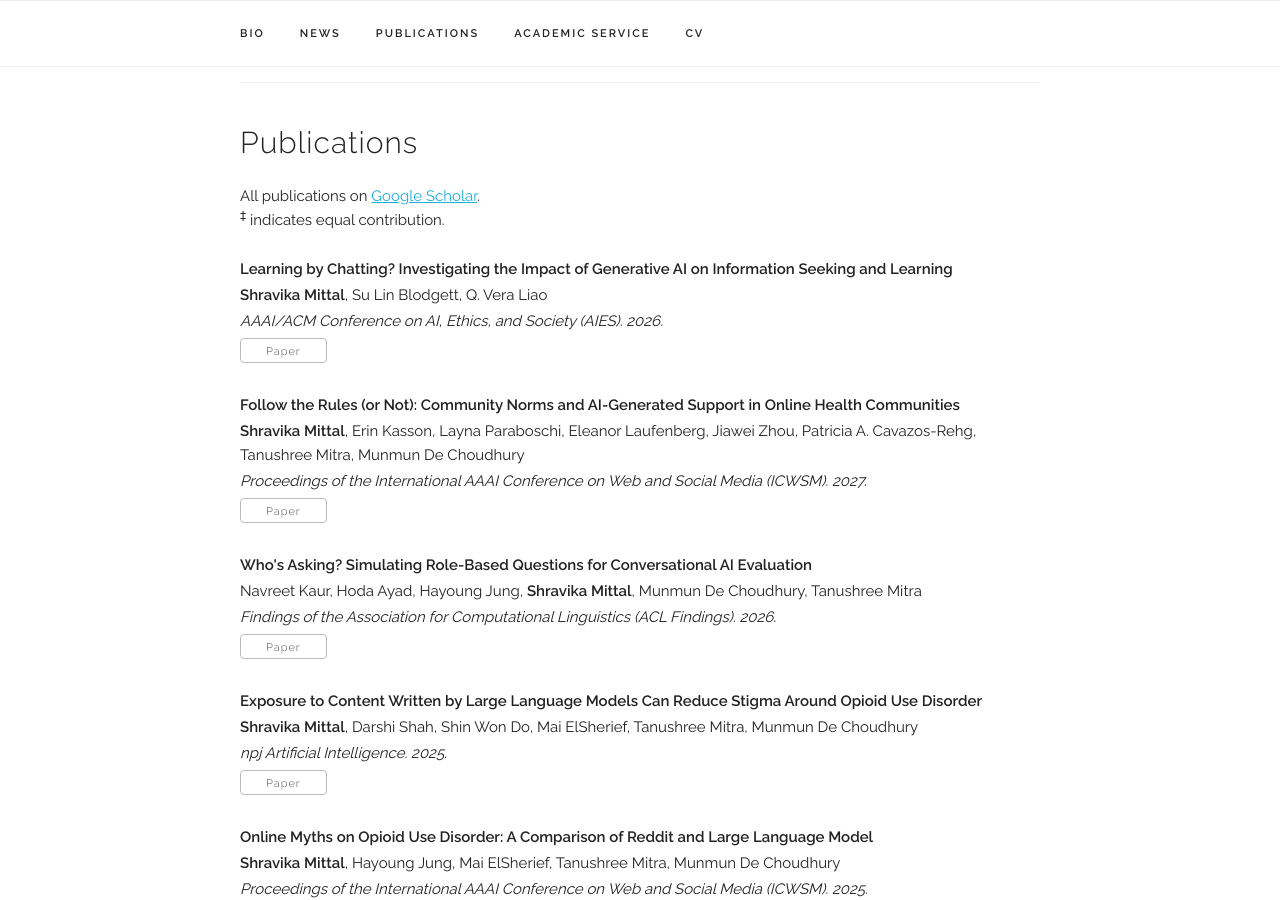
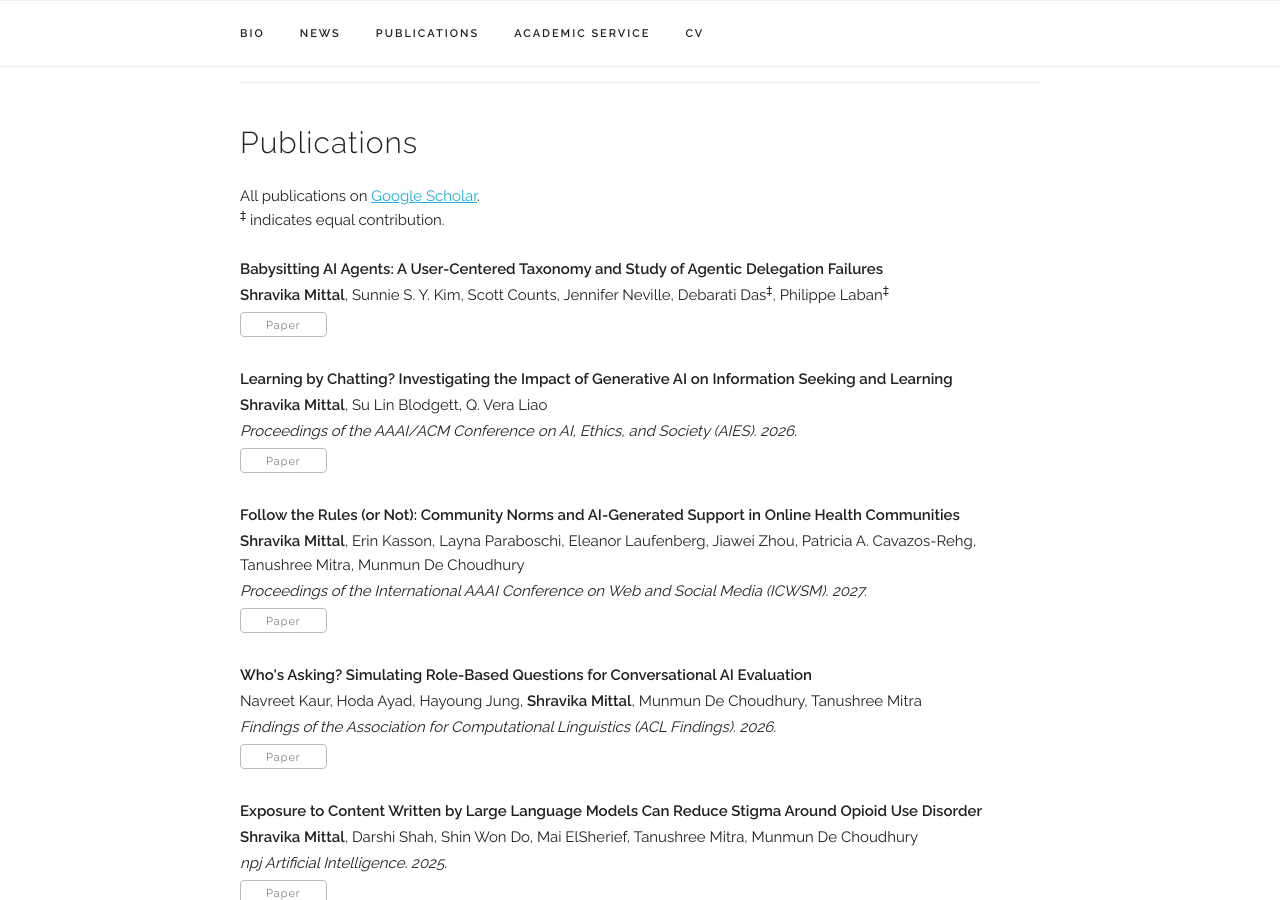
Before and after one commit to mittalshravika/mittalshravika.github.io, a Jekyll site: the page built from index.html, in a window 1280 px wide and 900 px high, scrolled down 1220 px. Built offline with Jekyll 4.4.1, drawn with Linux system fonts in a browser that asks for light colours; some web fonts are replaced.

Commit message:
added my intern paper

```diff
--- a/_data/publications.yaml
+++ b/_data/publications.yaml
@@ -140,10 +140,15 @@ papers:
   #   paper_pdf: "/assets/publications/2010_machine_readable_dictionaries/paper.pdf"
   #   selected: n
 
+  - title: "Babysitting AI Agents: A User-Centered Taxonomy and Study of Agentic Delegation Failures"
+    authors: "<b>Shravika Mittal</b>, Sunnie S. Y. Kim, Scott Counts, Jennifer Neville, Debarati Das<sup>‡</sup>, Philippe Laban<sup>‡</sup>"
+    paper_pdf: "https://arxiv.org/abs/2610.34748"
+    selected: y
+
   - title: "Learning by Chatting? Investigating the Impact of Generative AI on Information Seeking and Learning"
     authors: "<b>Shravika Mittal</b>, Su Lin Blodgett, Q. Vera Liao"
-    venue: " AAAI/ACM Conference on AI, Ethics, and Society (AIES). 2026."
-    paper_pdf: "https://arxiv.org/abs/2606.11669"
+    venue: "Proceedings of the AAAI/ACM Conference on AI, Ethics, and Society (AIES). 2026."
+    paper_pdf: "https://ojs.aaai.org/index.php/AIES/article/view/43271"
     selected: y
 
   - title: "Follow the Rules (or Not): Community Norms and AI-Generated Support in Online Health Communities"
@@ -155,7 +160,7 @@ papers:
   - title: "Who's Asking? Simulating Role-Based Questions for Conversational AI Evaluation"
     authors: "Navreet Kaur, Hoda Ayad, Hayoung Jung, <b>Shravika Mittal</b>, Munmun De Choudhury, Tanushree Mitra"
     venue: "Findings of the Association for Computational Linguistics (ACL Findings). 2026."
-    paper_pdf: "https://arxiv.org/pdf/2510.16829"
+    paper_pdf: "https://aclanthology.org/2026.findings-acl.1769/"
     selected: y
 
   - title: "Exposure to Content Written by Large Language Models Can Reduce Stigma Around Opioid Use Disorder"
```
